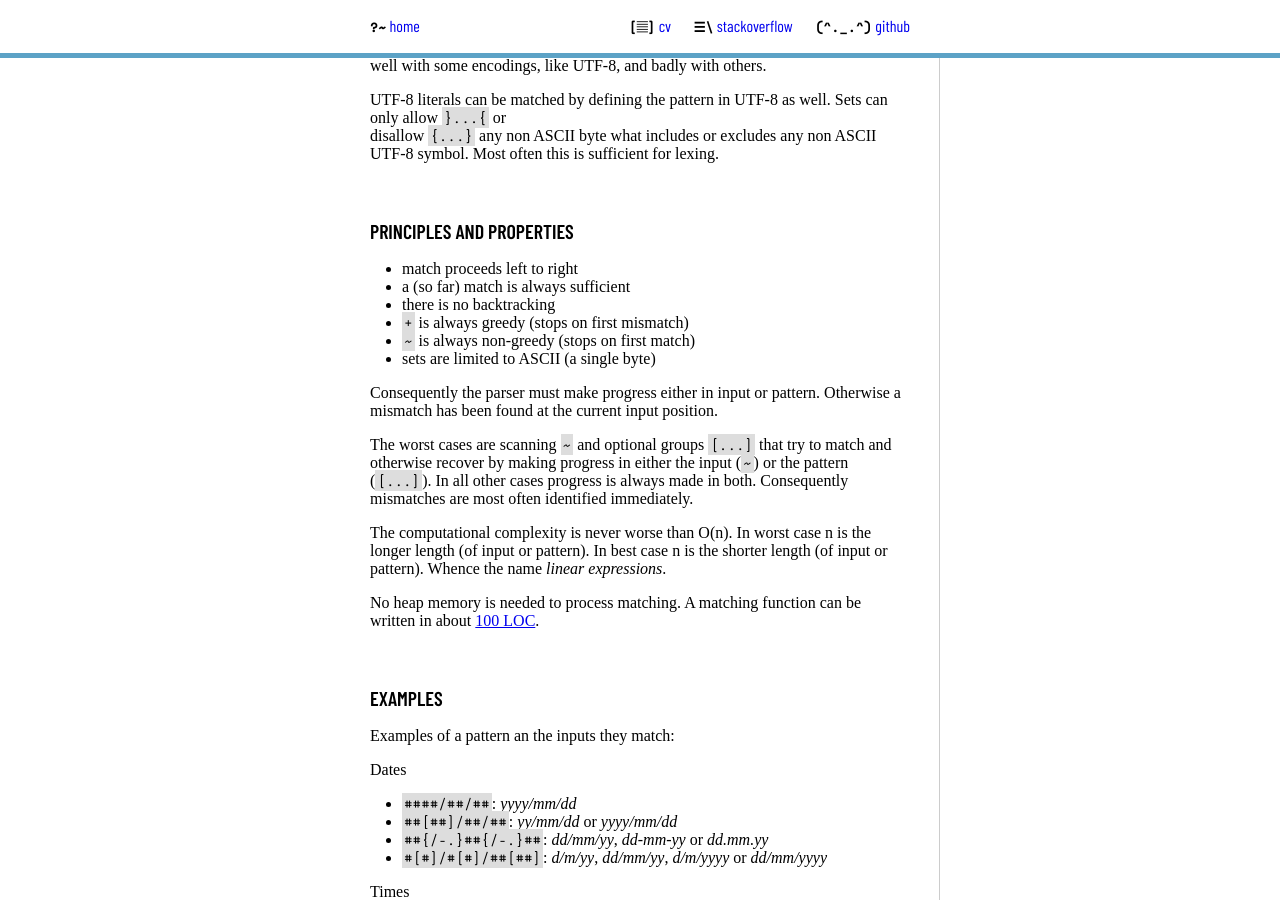
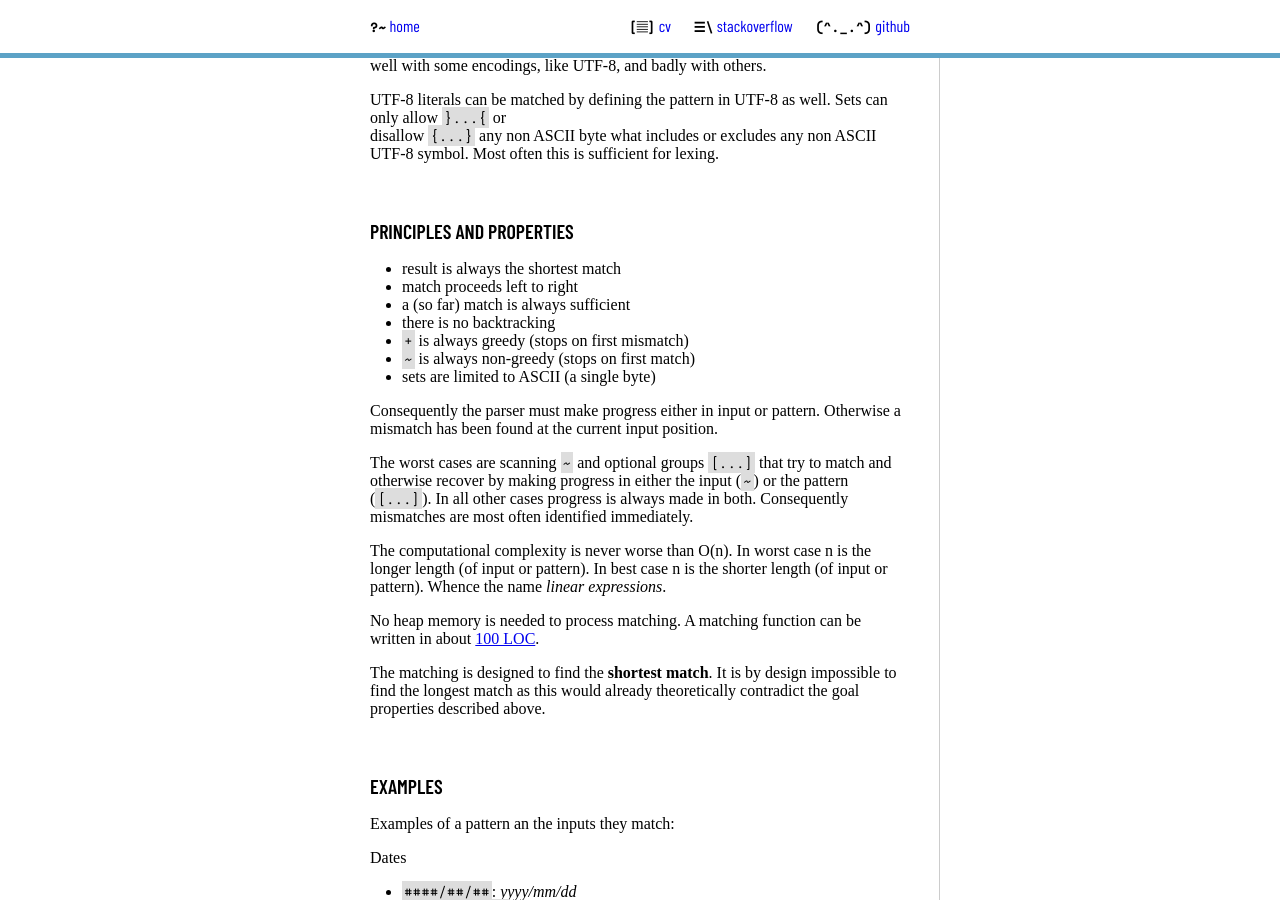
Before and after one commit to jbee/jbee.github.io, a Jekyll site: the page built from lex/index.md, in a window 1280 px wide and 900 px high, scrolled down 1624 px. Built offline with Jekyll 4.4.1, drawn with Linux system fonts in a browser that asks for light colours; some web fonts are replaced.

Commit message:
shortest match

```diff
--- a/lex/index.md
+++ b/lex/index.md
@@ -1,7 +1,7 @@
 ---
 layout: default
 title: "Lex"
-summary: "simple and fast text pattern matching"
+summary: "simple and fast shortest match text pattern matching"
 categories: [project, parsing]
 links: { "issues": "https://github.com/jbee/lex/issues", "github": "https://github.com/jbee/lex" }
 bgcolor: "#5CA2C6"
@@ -116,6 +116,7 @@ Most often this is sufficient for lexing.
 
 ## Principles and Properties
 
+* result is always the shortest match
 * match proceeds left to right
 * a (so far) match is always sufficient
 * there is no backtracking
@@ -142,6 +143,11 @@ Whence the name *linear expressions*.
 No heap memory is needed to process matching.
 A matching function can be written in about
 [100 LOC](https://github.com/jbee/lex/blob/master/java/se/jbee/lex/Lex.java).
+
+The matching is designed to find the **shortest match**.
+It is by design impossible to find the longest match as
+this would already theoretically contradict the goal
+properties described above.
 
 
 ## Examples
```
